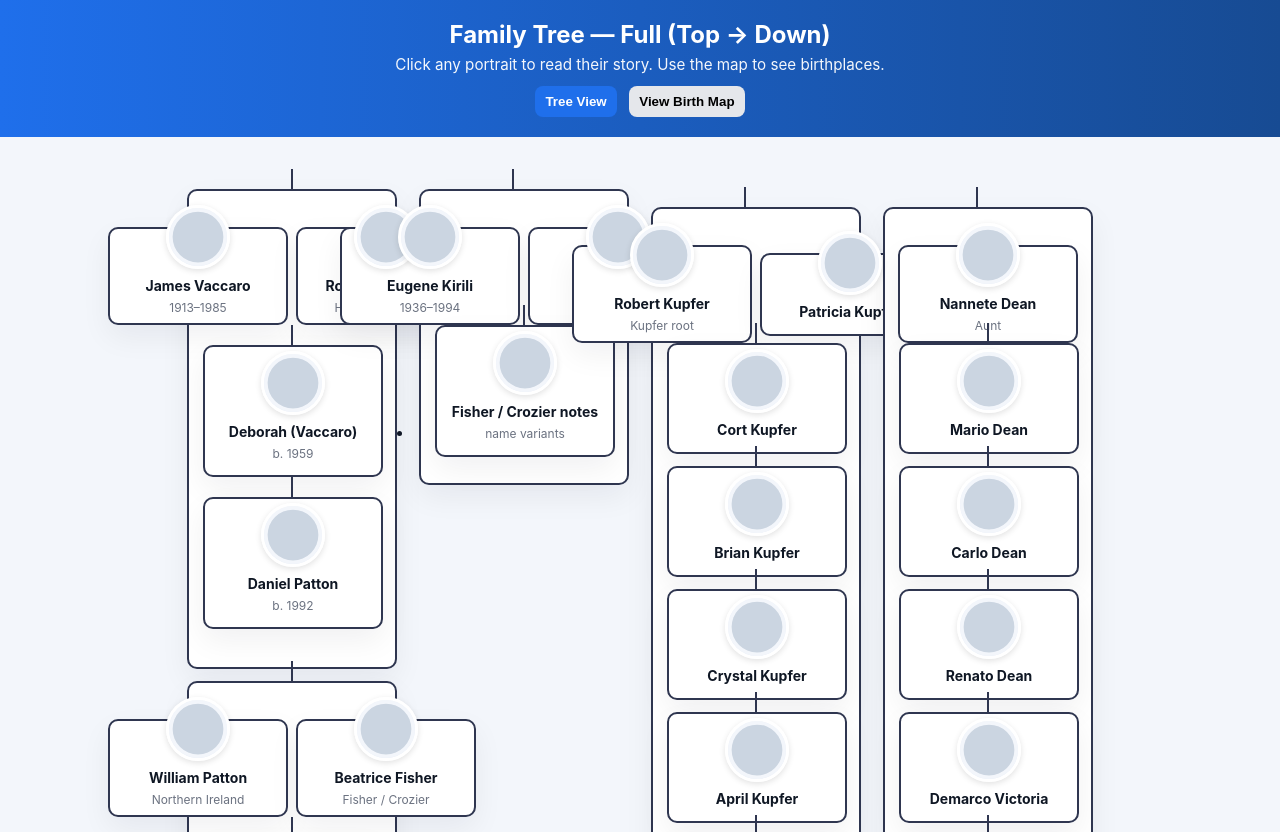
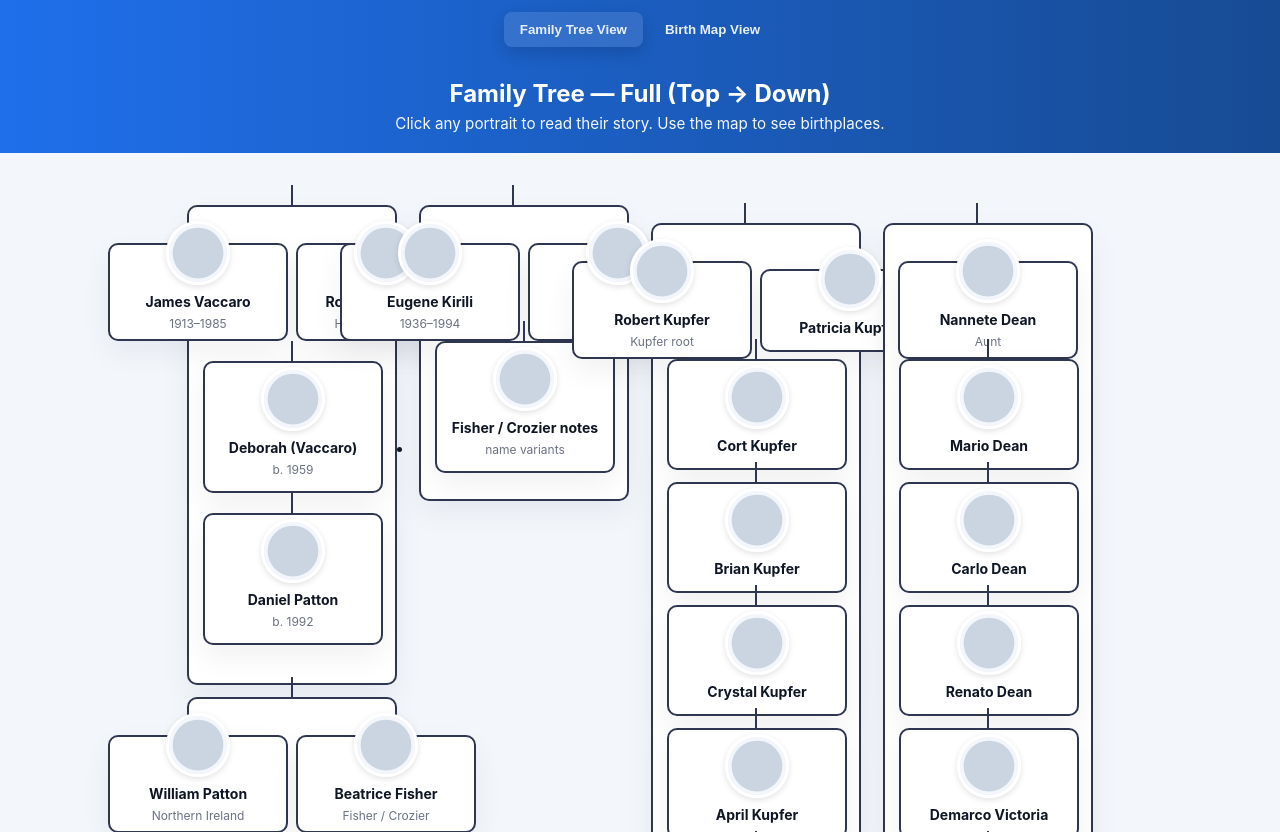
Before and after one commit to asdMichael/Family-Tree, a plain HTML site: page index.html in a window 1280 px wide. Shown: the top 832 px of the page. Drawn offline with nearby package versions, Linux system fonts and the light colour scheme; a small style sheet from the web is missing.

Commit message:
Update index.html

```diff
--- a/index.html
+++ b/index.html
@@ -3,7 +3,7 @@
 <head>
   <meta charset="utf-8" />
   <meta name="viewport" content="width=device-width,initial-scale=1" />
-  <title>Family Tree — Full + Birth Map</title>
+  <title>Michaels Family tree</title>
 
   <!-- Leaflet CSS -->
   <link rel="stylesheet" href="https://unpkg.com/leaflet@1.9.4/dist/leaflet.css"
@@ -75,17 +75,24 @@
     .map-actions { display:flex; gap:8px; justify-content:flex-end; margin-top:8px; }
     .small-btn { padding:8px 10px; border-radius:8px; border:none; cursor:pointer; background:#e5e7eb; font-weight:600; }
     .small-btn.primary { background:var(--accent); color:#fff; }
+
+    /* Top tabs override for local page (small inline) */
+    .top-tabs { display:flex; justify-content:center; gap:6px; padding:12px 8px; background:linear-gradient(90deg,var(--accent),#174b93); }
+    .top-tabs button { background:transparent; border:none; color:white; padding:10px 16px; font-weight:700; border-radius:8px; cursor:pointer; opacity:0.9; }
+    .top-tabs button.active { background:rgba(255,255,255,0.12); box-shadow:0 6px 18px rgba(2,6,23,0.18); }
+    @media (max-width:720px){ .top-tabs { padding:8px; } .top-tabs button{ padding:8px 10px; font-size:14px; } }
   </style>
 </head>
 <body>
+  <!-- === TOP TABS (top of everything) === -->
+  <div class="top-tabs" role="tablist" aria-label="View toggle">
+    <button id="tabTree" class="active" aria-controls="treePage" aria-selected="true">Family Tree View</button>
+    <button id="tabMap" aria-controls="mapPage" aria-selected="false">Birth Map View</button>
+  </div>
+
   <header>
     <h1>Family Tree — Full (Top → Down)</h1>
     <p>Click any portrait to read their story. Use the map to see birthplaces.</p>
-
-    <div style="margin-top:12px;">
-      <button id="btnTree" class="toggle-btn active small-btn">Tree View</button>
-      <button id="btnMap" class="toggle-btn small-btn">View Birth Map</button>
-    </div>
   </header>
 
   <!-- ====================== FAMILY TREE ====================== -->
@@ -426,33 +433,34 @@
     window.addEventListener('click', function(e){ const modal = document.getElementById('story-modal'); if(e.target === modal) closeStory(); });
 
     // ------------------------------
-    // Page toggle logic (Tree <-> Map)
+    // Page toggle logic (Tree <-> Map) via top tabs
     // ------------------------------
-    const btnTree = document.getElementById('btnTree');
-    const btnMap = document.getElementById('btnMap');
-    const btnReturn = document.getElementById('btnReturn');
+    const tabTree = document.getElementById('tabTree');
+    const tabMap = document.getElementById('tabMap');
     const treePage = document.getElementById('treePage');
     const mapPage = document.getElementById('mapPage');
+    const btnReturn = document.getElementById('btnReturn');
 
-    function showTree() {
-      treePage.style.display = 'block';
-      mapPage.style.display = 'none';
-      btnTree.classList.add('active');
-      btnMap.classList.remove('active');
+    function setActiveTab(active){
+      if(active === 'tree'){
+        tabTree.classList.add('active'); tabMap.classList.remove('active');
+        treePage.style.display='block'; mapPage.style.display='none';
+        tabTree.setAttribute('aria-selected','true'); tabMap.setAttribute('aria-selected','false');
+      } else {
+        tabMap.classList.add('active'); tabTree.classList.remove('active');
+        treePage.style.display='none'; mapPage.style.display='block';
+        tabMap.setAttribute('aria-selected','true'); tabTree.setAttribute('aria-selected','false');
+        // ensure map resizes correctly
+        setTimeout(()=>{ if(window.birthmap) window.birthmap.invalidateSize(); }, 200);
+      }
     }
-    function showMap() {
-      treePage.style.display = 'none';
-      mapPage.style.display = 'block';
-      btnTree.classList.remove('active');
-      btnMap.classList.add('active');
-      setTimeout(()=>{ if(window.birthmap) window.birthmap.invalidateSize(); }, 200);
-    }
-    btnTree.addEventListener('click', showTree);
-    btnMap.addEventListener('click', showMap);
-    btnReturn && btnReturn.addEventListener('click', showTree);
+
+    tabTree.addEventListener('click', ()=> setActiveTab('tree'));
+    tabMap.addEventListener('click', ()=> setActiveTab('map'));
+    btnReturn && btnReturn.addEventListener('click', ()=> setActiveTab('tree'));
 
     // ------------------------------
-    // Map data: markers and coordinates
+    // Map data: markers and coordinates (estimated locations)
     // ------------------------------
     // Coordinates chosen as reasonable central points for the place names you supplied.
     const birthPlaces = [
@@ -479,30 +487,31 @@
       { key:'mario', name:'Mario Dean', place:'Thousand Oaks, CA', year:'1985–2014', lat:34.1703, lon:-118.8376 },
       { key:'carlo', name:'Carlo Dean', place:'Thousand Oaks, CA', year:'Not specified', lat:34.1703, lon:-118.8376 },
       { key:'renato', name:'Renato Dean', place:'Missouri', year:'Not specified', lat:38.5767, lon:-92.1735 },
-      { key:'demarco', name:'Demarco Victoria', place:'Missouri', year:'Not specified', lat:38.5767, lon:-92.1735 },
-      { key:'gino', name:'Gino Dean', place:'Missouri', year:'Not specified', lat:38.5767, lon:-92.1735 },
-      { key:'giana', name:'Giana Dean', place:'Missouri', year:'Not specified', lat:38.5767, lon:-92.1735 },
-      { key:'demetri', name:'Demetri Dean', place:'Missouri', year:'Not specified', lat:38.5767, lon:-92.1735 },
+      { key:'demarco', name:'Demarco Victoria', place:'Missouri', year:'Not Specified', lat:38.5767, lon:-92.1735 },
+      { key:'gino', name:'Gino Dean', place:'Missouri', year:'Not Specified', lat:38.5767, lon:-92.1735 },
+      { key:'giana', name:'Giana Dean', place:'Missouri', year:'Not Specified', lat:38.5767, lon:-92.1735 },
+      { key:'demetri', name:'Demetri Dean', place:'Missouri', year:'Not Specified', lat:38.5767, lon:-92.1735 },
       { key:'eugene', name:'Eugene Edward Kirili', place:'Missouri', year:'1936–1994', lat:38.5767, lon:-92.1735 },
       { key:'ruth_barris', name:'Ruth Adaline Barris', place:'Missouri', year:'b. 1939', lat:38.5767, lon:-92.1735 },
       { key:'michael', name:'Michael Dean', place:'Thousand Oaks, CA', year:'2008', lat:34.1703, lon:-118.8376 }
     ];
 
     // ------------------------------
-    // Initialize map
+    // Initialize map (Leaflet)
     // ------------------------------
     function initMap(){
-      // Center map roughly over continental US/Atlantic for best initial view
+      // Only initialize once
+      if(window.birthmap) return;
+
       const map = L.map('birth-map', { scrollWheelZoom: true }).setView([39.5, -95.35], 4);
       window.birthmap = map;
 
-      // Add OpenStreetMap tile layer
       L.tileLayer('https://tile.openstreetmap.org/{z}/{x}/{y}.png', {
         maxZoom: 19,
         attribution: '&copy; OpenStreetMap contributors'
       }).addTo(map);
 
-      // Add markers
+      // add markers
       birthPlaces.forEach(person => {
         if(!person.lat || !person.lon) return;
         const marker = L.marker([person.lat, person.lon]).addTo(map);
@@ -516,7 +525,7 @@
         marker.bindPopup(popupContent);
       });
 
-      // Delegate click for "Open story" links inside popups
+      // delegate "open story" link clicks
       document.getElementById('birth-map').addEventListener('click', function(e){
         const a = e.target.closest && e.target.closest('.open-story-link');
         if(a){
@@ -527,7 +536,7 @@
       });
     }
 
-    // Wait for DOM then init map
+    // initialize map after DOM load
     document.addEventListener('DOMContentLoaded', function(){
       initMap();
     });
```
